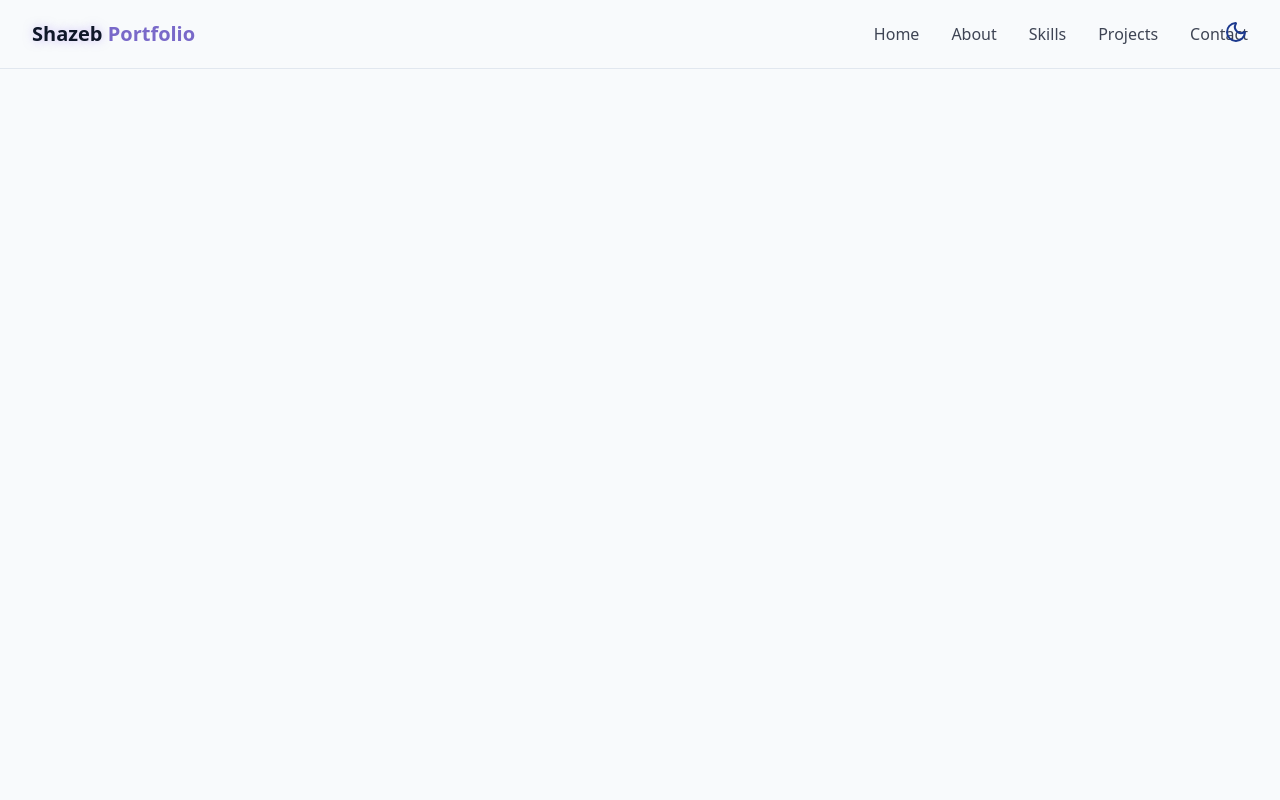
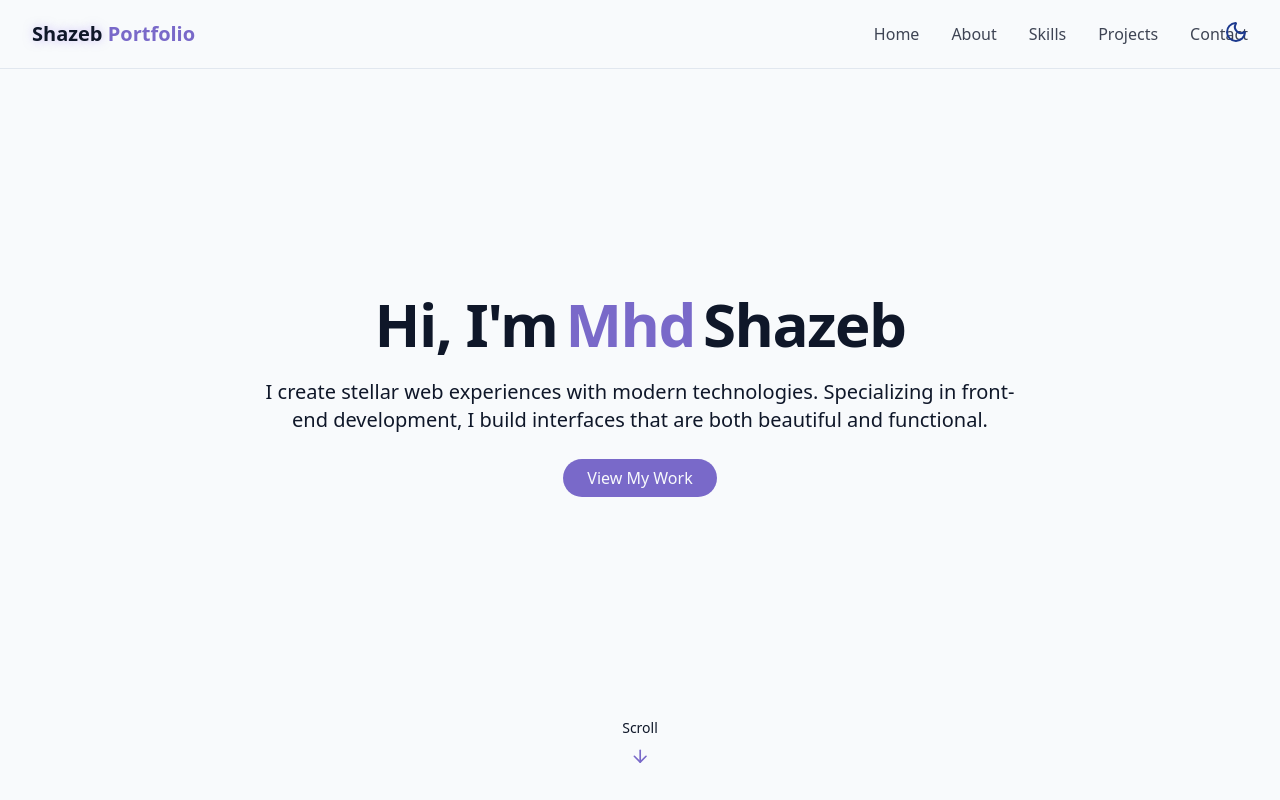
Before and after one commit to shazeb467/portfolio, a React (Vite) app: page / in a window 1280 px wide. Built offline with nearby package versions, Linux system fonts and the light colour scheme.

Commit message:
commit -m 'Hero Section added'

```diff
--- /dev/null
+++ b/src/components/HeroSection.jsx
@@ -0,0 +1,43 @@
+import { ArrowDown } from "lucide-react";
+
+const HeroSection = () => {
+  return (
+    <section
+      id="hero"
+      className="relative min-h-screen flex flex-col items-center justify-center px-4"
+    >
+      <div className="container max-w-4xl mx-auto text-center z-10">
+        <div className="space-y-6">
+          <h1 className="text-4xl md:text-6xl font-bold tracking-tight">
+            <span className="opacity-0 animate-fade-in">Hi, I'm</span>
+            <span className="opacity-0 animate-fade-in-delay-1 text-primary ml-2">
+              Mhd
+            </span>
+            <span className="opacity-0 animate-fade-in-delay-2 text-gradient ml-2">
+              Shazeb
+            </span>
+          </h1>
+
+          <p className="text-lg md:text-xl text-muted-foreground max-w-3xl mx-auto opacity-0 animate-fade-in-delay-3">
+            I create stellar web experiences with modern technologies.
+            Specializing in front-end development, I build interfaces that are
+            both beautiful and functional.
+          </p>
+
+          <div className="my-2 py-2 opacity-0 animate-fade-in-delay-4">
+            <a href="#projects" className="cosmic-button">
+              View My Work
+            </a>
+          </div>
+        </div>
+      </div>
+
+      <div className="absolute bottom-8 left-1/2 transform -translate-x-1/2 flex flex-col items-center animate-bounce">
+        <span className="text-sm text-muted-foreground mb-2">Scroll</span>
+        <ArrowDown className="h-5 w-5 text-primary" />
+      </div>
+    </section>
+  );
+};
+
+export default HeroSection;
--- a/src/pages/Home.jsx
+++ b/src/pages/Home.jsx
@@ -2,6 +2,7 @@
 import StarBackground from "../components/StarBackground";
 import { useState } from "react";
 import Navbar from "../components/Navbar";
+import HeroSection from "../components/HeroSection";
 
 const Home = () => {
   const [isDarkTheme, setIsDarkTheme] = useState(
@@ -20,6 +21,9 @@
       <Navbar />
 
       {/* Main Content */}
+      <main>
+        <HeroSection />
+      </main>
 
       {/* Footer  */}
     </div>
```
